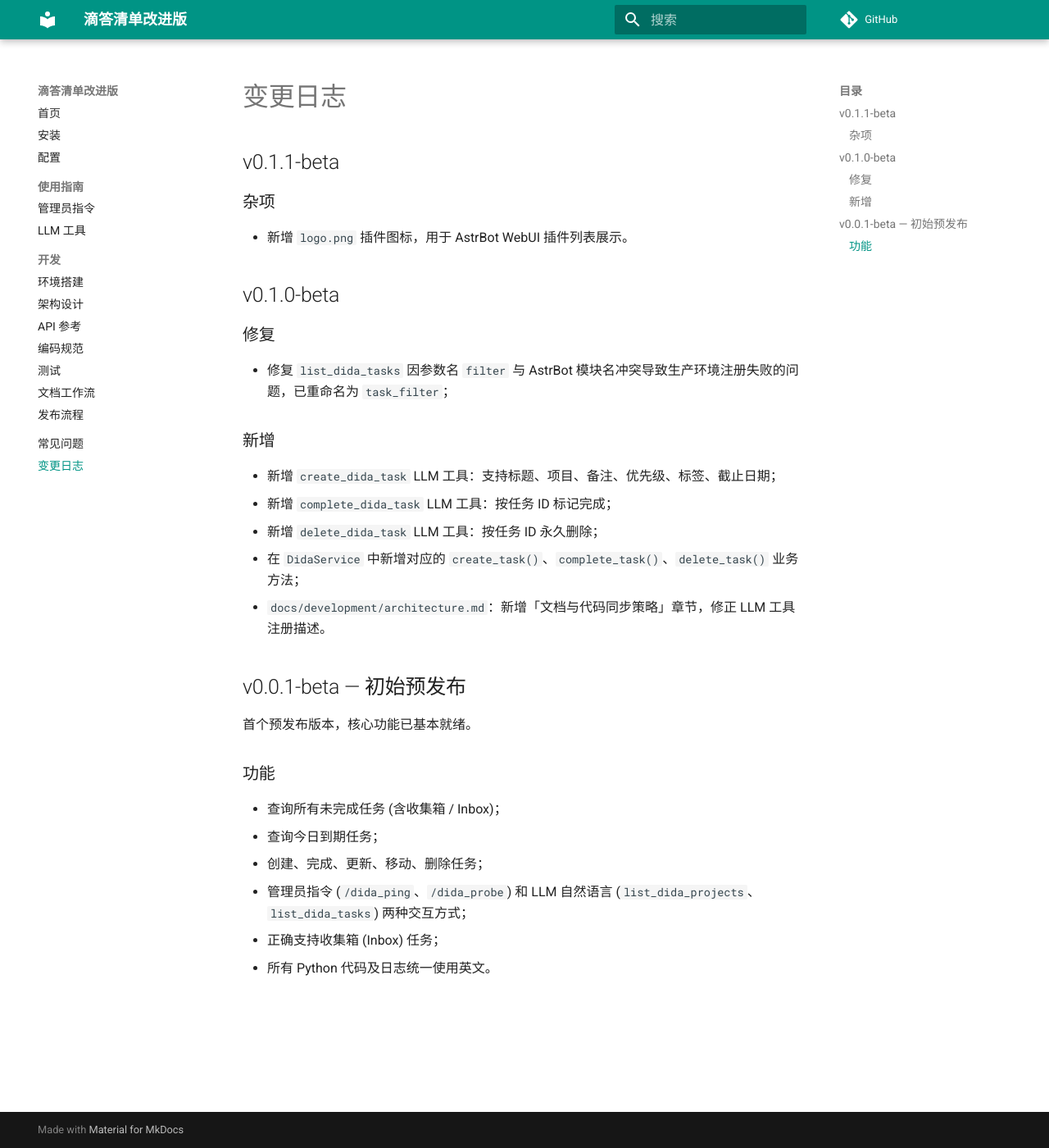
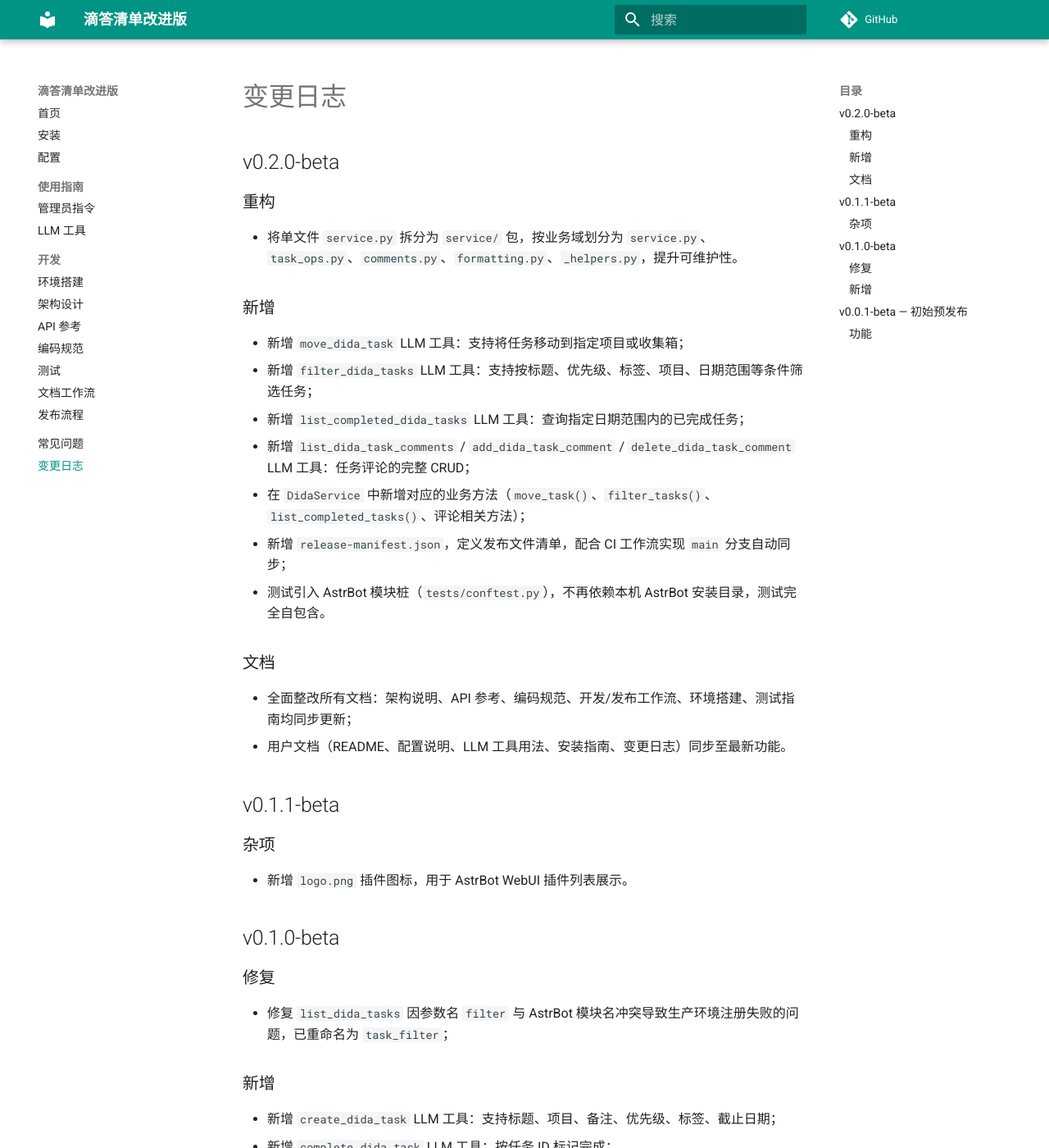
Before and after one commit to GitHubonline1396529/astrbot_plugin_dida_improved, an MkDocs documentation site: the page built from docs/changelog.md, in a window 1280 px wide and 1400 px high. Shown: the whole window at 82% size. Built offline with MkDocs 1.6.1 and Material for MkDocs 9.7.7, drawn with Linux system fonts in a browser that asks for light colours; comment, search, counter and statistics services are not loaded.

Commit message:
chore: bump version to v0.2.0-beta

```diff
--- a/docs/changelog.md
+++ b/docs/changelog.md
@@ -1,4 +1,25 @@
 # 变更日志
+
+## v0.2.0-beta
+
+### 重构
+
+- 将单文件 `service.py` 拆分为 `service/` 包，按业务域划分为 `service.py`、`task_ops.py`、`comments.py`、`formatting.py`、`_helpers.py`，提升可维护性。
+
+### 新增
+
+- 新增 `move_dida_task` LLM 工具：支持将任务移动到指定项目或收集箱；
+- 新增 `filter_dida_tasks` LLM 工具：支持按标题、优先级、标签、项目、日期范围等条件筛选任务；
+- 新增 `list_completed_dida_tasks` LLM 工具：查询指定日期范围内的已完成任务；
+- 新增 `list_dida_task_comments` / `add_dida_task_comment` / `delete_dida_task_comment` LLM 工具：任务评论的完整 CRUD；
+- 在 `DidaService` 中新增对应的业务方法（`move_task()`、`filter_tasks()`、`list_completed_tasks()`、评论相关方法）；
+- 新增 `release-manifest.json`，定义发布文件清单，配合 CI 工作流实现 `main` 分支自动同步；
+- 测试引入 AstrBot 模块桩（`tests/conftest.py`），不再依赖本机 AstrBot 安装目录，测试完全自包含。
+
+### 文档
+
+- 全面整改所有文档：架构说明、API 参考、编码规范、开发/发布工作流、环境搭建、测试指南均同步更新；
+- 用户文档（README、配置说明、LLM 工具用法、安装指南、变更日志）同步至最新功能。
 
 ## v0.1.1-beta
 
--- a/metadata.yaml
+++ b/metadata.yaml
@@ -3,6 +3,6 @@
 short_desc: 在 AstrBot 中连接 Dida365（滴答清单），支持完整的任务管理功能。
 desc: 连接 Dida365（滴答清单）Open API，支持查询、创建、完成、更新、移动和删除任务；正确处理收集箱（Inbox）任务；提供指令和 LLM 自然语言两种交互方式。
 author: Githubonline1396529
-version: v0.1.1-beta
+version: v0.2.0-beta
 repo: https://github.com/GitHubonline1396529/astrbot_plugin_dida_improved
 astrbot_version: ">=4.0.0"
```
